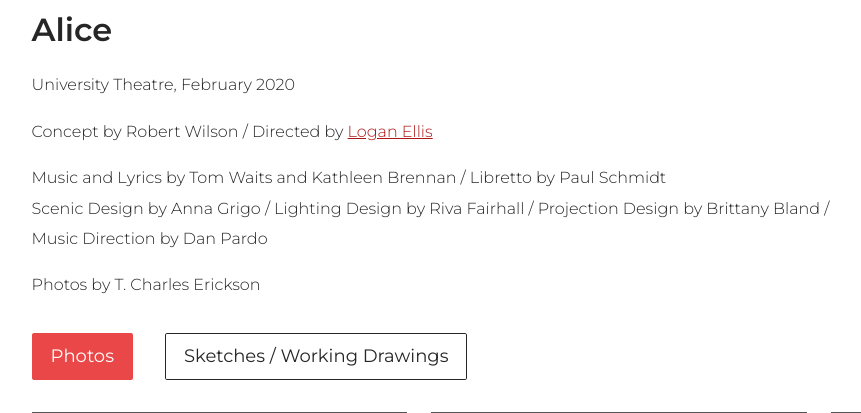
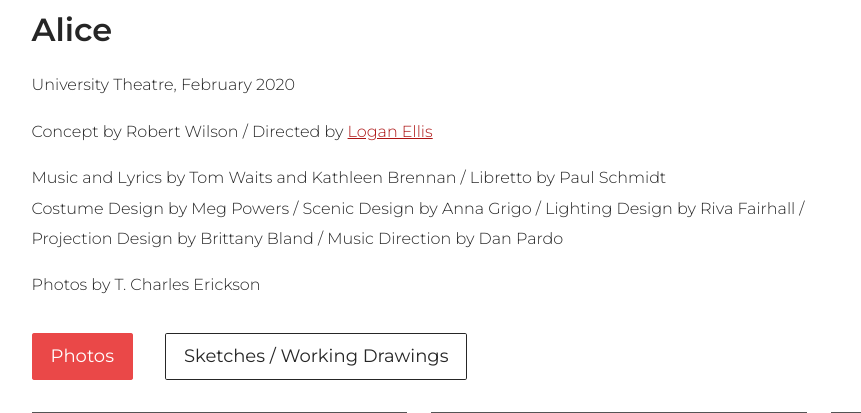
Before and after one commit to jhonn-mordecai/meg-powers, a PHP site: page /meg/costume-design/alice in a window 1280 px wide. Shown: the part 275-688 px from the top of the page, without its empty margins (21-882 px from the left). Run offline with PHP 8.4, Linux system fonts and the light colour scheme; some libraries are stand-ins or nearby versions; some web fonts are replaced.

Commit message:
Additional text edits

```diff
--- a/costume-design/alice.php
+++ b/costume-design/alice.php
@@ -13,7 +13,7 @@
         <p>University Theatre, February 2020</p>
         <p>Concept by Robert Wilson / Directed by <a href="https://www.loganellis.org/" title="Logan Ellis website" target="_blank">Logan Ellis</a></p>
         <p>Music and Lyrics by Tom Waits and Kathleen Brennan / Libretto by Paul Schmidt<br>
-        Scenic Design by Anna Grigo / Lighting Design by Riva Fairhall / Projection Design by Brittany Bland / Music Direction by Dan Pardo</p>
+        Costume Design by Meg Powers / Scenic Design by Anna Grigo / Lighting Design by Riva Fairhall / Projection Design by Brittany Bland / Music Direction by Dan Pardo</p>
         <p>Photos by T. Charles Erickson</p>
     </div>
   </section>
```
